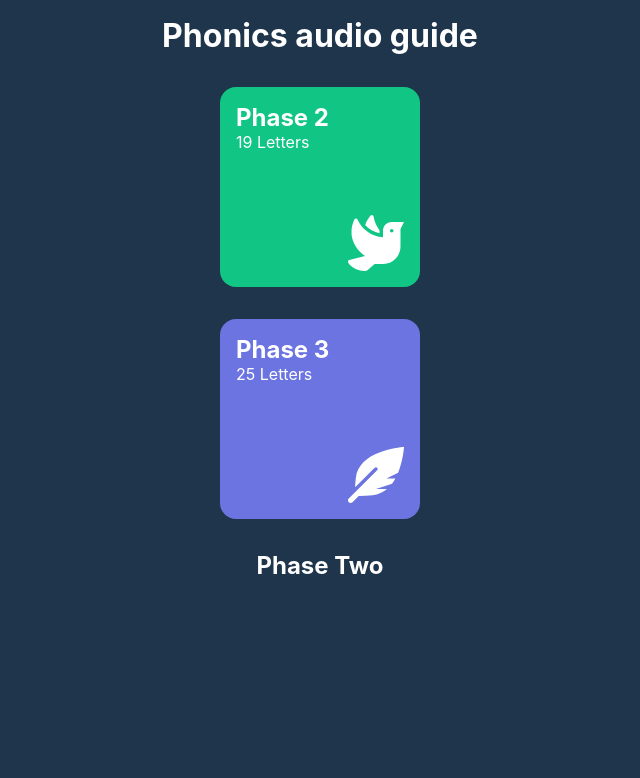
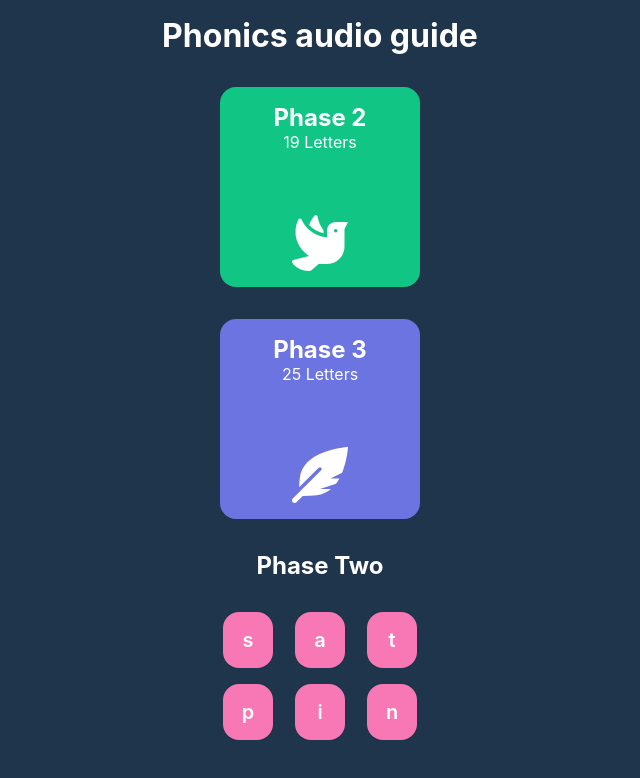
Before and after one commit to hellodeborahuk/buzzphonics, a React (Create React App) app: page / in a window 1280 px wide. Shown: the top 778 px of the page, without its empty margins (320-960 px from the left). Built offline with nearby package versions, Linux system fonts and the light colour scheme.

Commit message:
Added styling to sounds

```diff
--- a/src/App.css
+++ b/src/App.css
@@ -11,9 +11,10 @@
 }
 
 * {
-  margin: 0;
+  margin: 0 auto;
   padding: 0;
   box-sizing: border-box;
+  max-width: 375px;
 }
 
 body {
@@ -25,6 +26,7 @@ body {
 h1 {
   text-align: center;
 }
+
 
 .phase-two, .phase-three {
     border-radius: 16px;
@@ -45,7 +47,32 @@ h1 {
 }
 
 .dove, .feather {
-  align-self: flex-end;
-  margin-top: auto;
+align-self: flex-end;
+margin-top: auto;
   font-size: 3.5rem;
 }
+
+/* ============== PHASE TWO ============= */
+
+.sound-container {
+  display: flex;
+  flex-wrap: wrap;
+  justify-content: center;
+  align-items: center;
+  margin: 2em auto;
+  gap: 1em;
+  width: 200px;
+}
+
+.sound {
+  background-color: var(--pink);
+  padding: 1em;
+  text-align: center;
+  border-radius: 16px;
+  width: 25%;
+}
+
+.sound p {
+  font-size: 1.25rem;
+  font-weight: 600;
+}
--- a/src/components/PhaseTwo.js
+++ b/src/components/PhaseTwo.js
@@ -3,20 +3,42 @@ const PhaseTwo = () => {
     const sounds = [
         {
             letter: "s",
-            sound: "/"
+            sound: "/",
+            index: 1
         },
         {
             letter: "a",
-            sound: "/"
+            sound: "/",
+            index: 2
         },
         {
             letter: "t",
-            sound: "/"
+            sound: "/",
+            index: 3
+        },
+        {
+            letter: "p",
+            sound: "/",
+            index: 3
+        },
+        {
+            letter: "i",
+            sound: "/",
+            index: 3
+        },
+        {
+            letter: "n",
+            sound: "/",
+            index: 3
         },
     ]
     return (
         <section>
             <h1>Phase Two</h1>
+            <div className="sound-container">
+            {sounds.map((sound, index) =>
+            <div className="sound"><p>{sound.letter}</p></div>)}
+            </div>
         </section>
      );
 }
```
